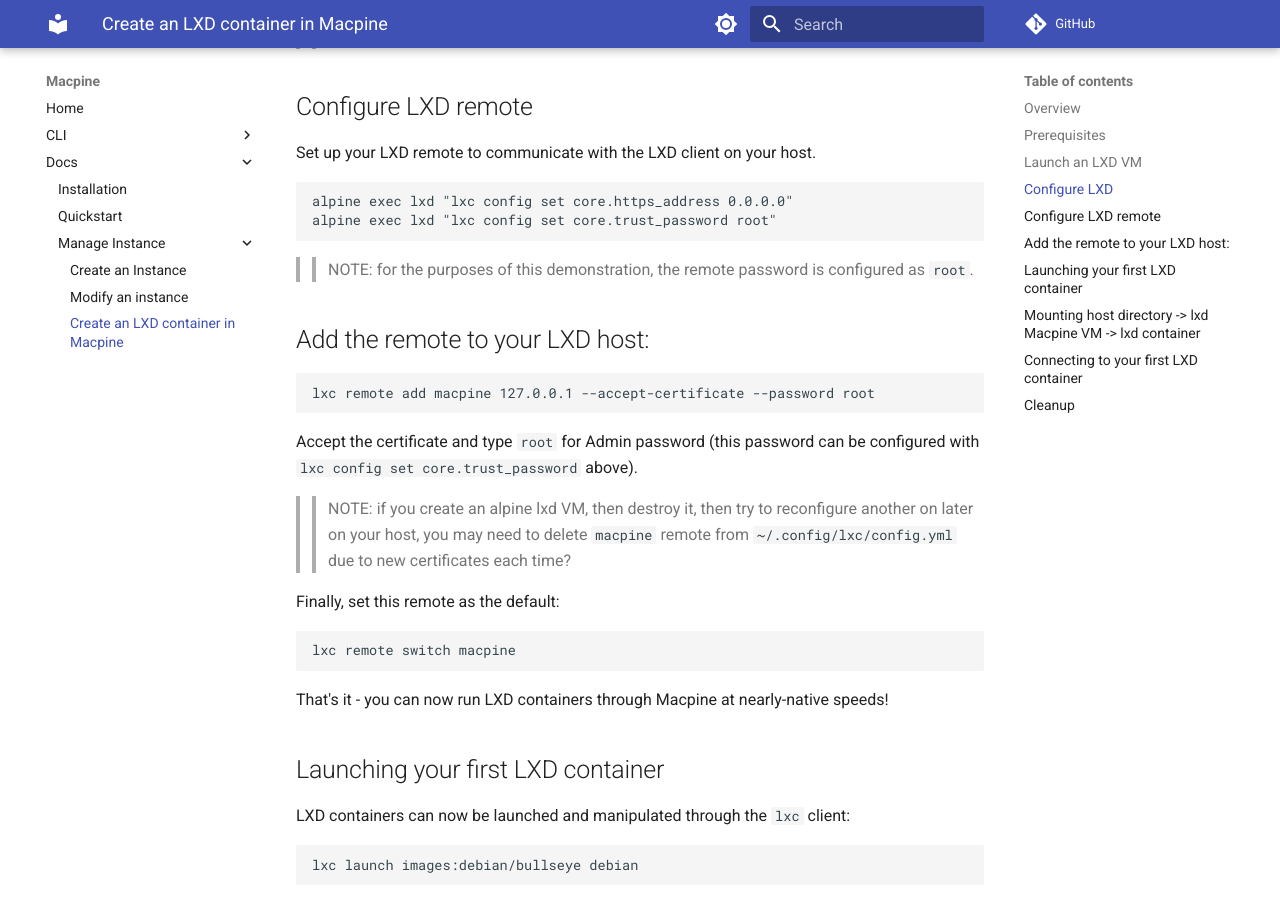
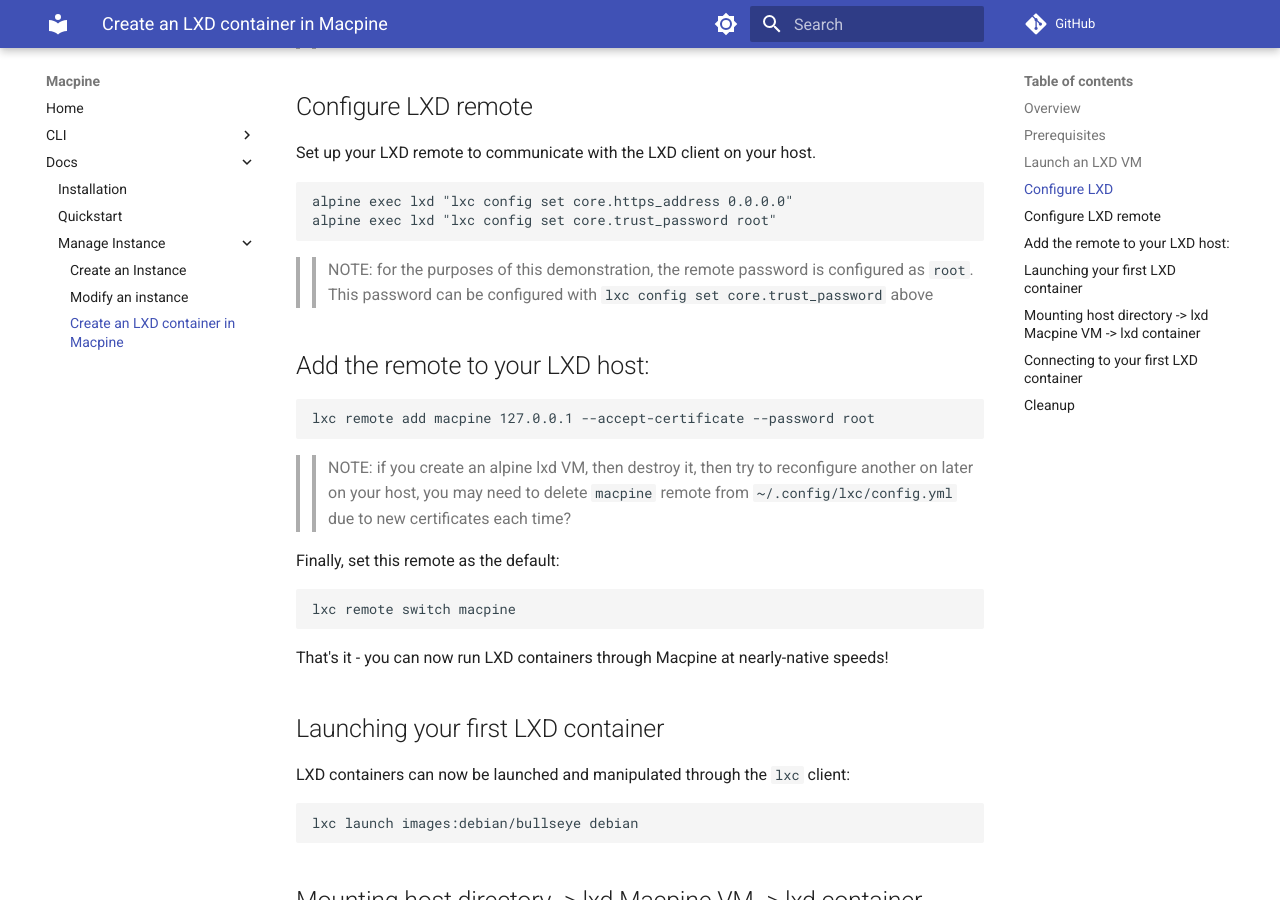
Before and after one commit to beringresearch/macpine, an MkDocs documentation site: the page built from docs/docs/lxd_macpine.md, in a window 1280 px wide and 900 px high, scrolled down 1429 px. Built offline with MkDocs 1.6.1 and Material for MkDocs 9.7.7, drawn with Linux system fonts in a browser that asks for light colours; comment, search, counter and statistics services are not loaded.

Commit message:
Update lxd_macpine.md

````diff
--- a/docs/docs/lxd_macpine.md
+++ b/docs/docs/lxd_macpine.md
@@ -57,15 +57,13 @@
 alpine exec lxd "lxc config set core.trust_password root"
 ```
 
->> NOTE: for the purposes of this demonstration, the remote password is configured as `root`.
+>> NOTE: for the purposes of this demonstration, the remote password is configured as `root`. This password can be configured with `lxc config set core.trust_password` above
 
 ## Add the remote to your LXD host:
 
 ```bash
 lxc remote add macpine 127.0.0.1 --accept-certificate --password root
 ```
-
-Accept the certificate and type `root` for Admin password (this password can be configured with `lxc config set core.trust_password` above).
 
 >> NOTE: if you create an alpine lxd VM, then destroy it, then try to reconfigure another on later on your host, you may need to delete `macpine` remote from `~/.config/lxc/config.yml` due to new certificates each time?
 
````
